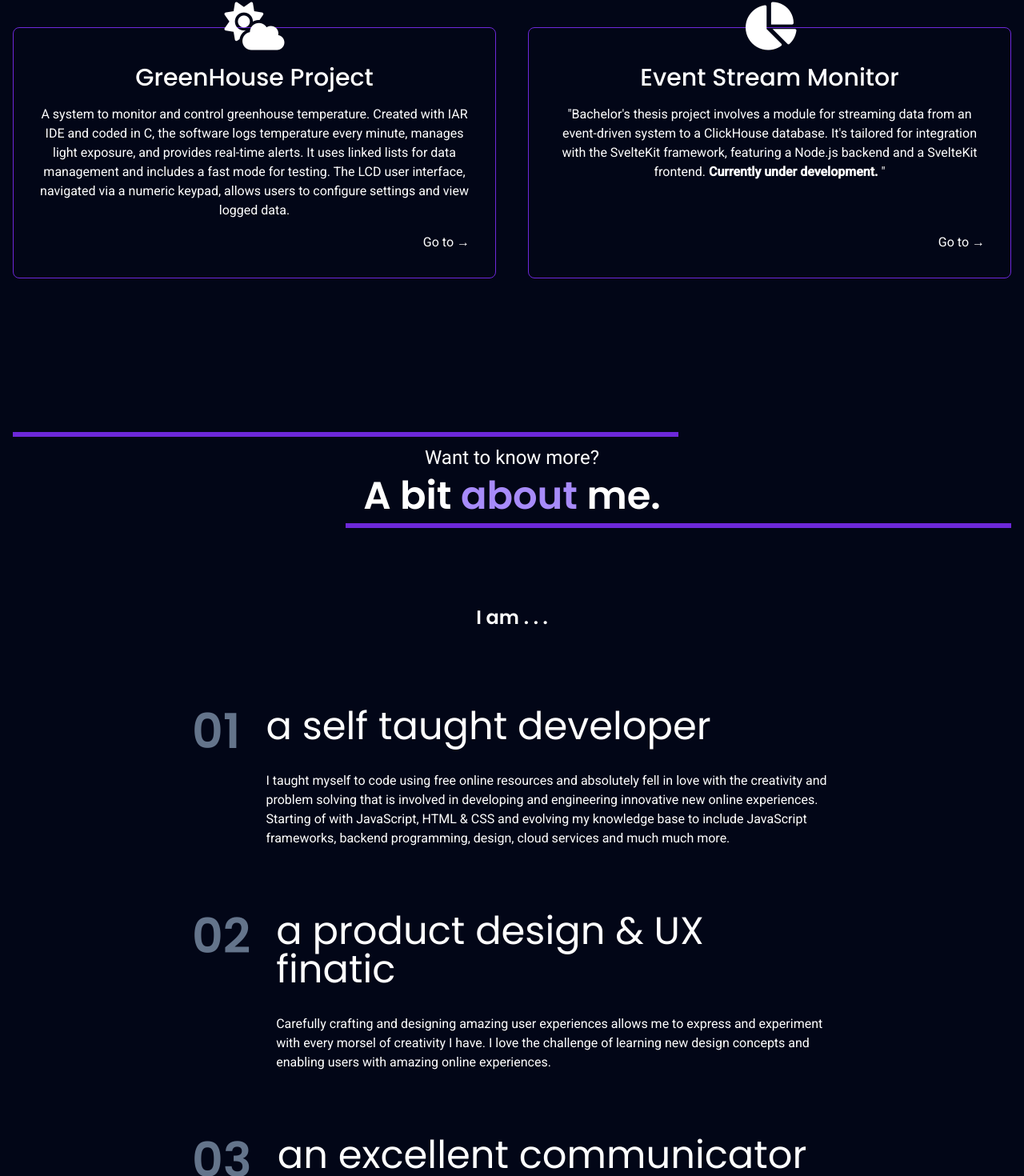
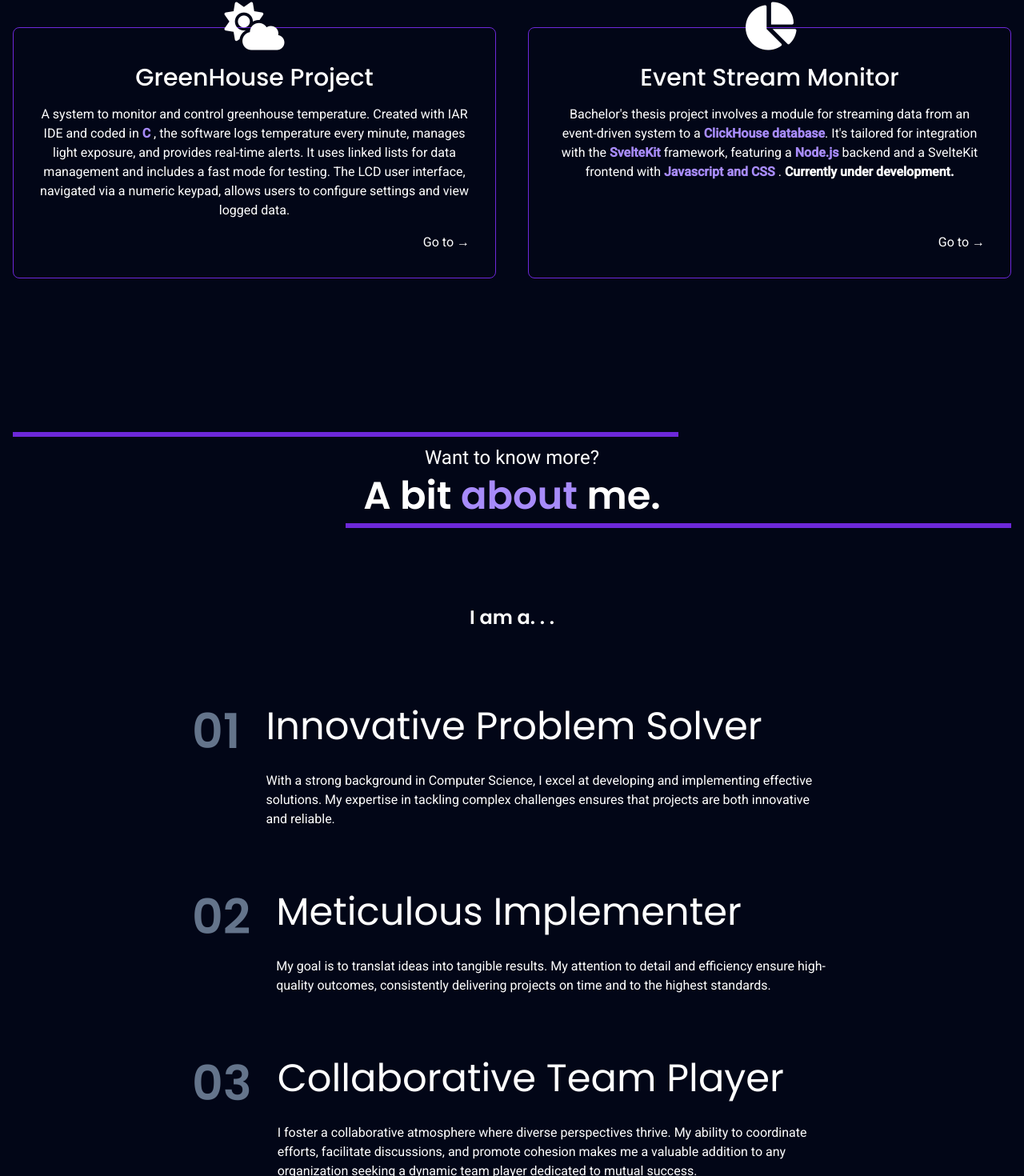
Before and after one commit to davidQva/portfolio, a SvelteKit app: page / in a window 1280 px wide. Shown: the part 1253-2723 px from the top of the page at 80% size. Built offline with nearby package versions, Linux system fonts and the light colour scheme.

Commit message:
new foto and new text about

```diff
--- a/src/components/Header.svelte
+++ b/src/components/Header.svelte
@@ -24,7 +24,7 @@
                 <p>{tab.name}</p>
             </a>
         {/each}
-        <a href="https://www.linkedin.com/in/david-qvarnstr%C3%B6m-575933236/">
+        <a href="#contact">
             <button
                 class="blueShadow relative overflow-hidden px-5 py-2 group rounded-full bg-white text-slate-950"
             >
--- a/src/components/Main.svelte
+++ b/src/components/Main.svelte
@@ -31,19 +31,19 @@
     let benefits = [
         {
             metric: "10x",
-            name: "a self taught developer",
+            name: "Innovative Problem Solver",
             description:
-                "I taught myself to code using free online resources and absolutely fell in love with the creativity and problem solving that is involved in developing and engineering innovative new online experiences. Starting of with JavaScript, HTML & CSS and evolving my knowledge base to include JavaScript frameworks, backend programming, design, cloud services and much much more.",
+                "With a strong background in Computer Science, I excel at developing and implementing effective solutions. My expertise in tackling complex challenges ensures that projects are both innovative and reliable.",
         },
         {
-            name: "a product design & UX finatic",
+            name: "Meticulous Implementer",
             description:
-                "Carefully crafting and designing amazing user experiences allows me to express and experiment with every morsel of creativity I have. I love the challenge of learning new design concepts and enabling users with amazing online experiences.",
+                "My goal is to translat ideas into tangible results. My attention to detail and efficiency ensure high-quality outcomes, consistently delivering projects on time and to the highest standards.",
         },
         {
-            name: "an excellent communicator",
+            name: "Collaborative Team Player",
             description:
-                "Communication is key and it's a paramount value of mine. I believe in transparency and constructive communication above all else. This helps me develop deep relationships and ensures my effectiveness and productivity in any work space with any team.",
+                "I foster a collaborative atmosphere where diverse perspectives thrive. My ability to coordinate efforts, facilitate discussions, and promote cohesion makes me a valuable addition to any organization seeking a dynamic team player dedicated to mutual success.",
         },
     ];
 </script>
@@ -65,9 +65,7 @@
                 My <span class="text-violet-400">favorite tech</span> includes Java
                 Javascript Python Node.js Sveltekit CSS C C++ PostgreSQL ClickHouse
             </p>
-            <a
-                href="https://www.linkedin.com/in/david-qvarnstr%C3%B6m-575933236/"
-            >
+            <a href="#contact">
                 <button
                     class="blueShadow mx-auto lg:mr-auto lg:ml-0 text-base sm:text-lg md:text-xl poppins relative overflow-hidden px-6 py-3 group rounded-full bg-white text-slate-950"
                 >
@@ -80,8 +78,8 @@
         </div>
         <div class="relative grid place-items-center">
             <img
-                class="relative object-cover z-[2] max-h-[30vh]"
-                src={"/images/profile.png"}
+                class="relative object-cover z-[2] max-h-[90vh]"
+                src={"/images/IMG_3184.png"}
                 alt="Profile image"
             />
         </div>
@@ -125,21 +123,31 @@
             <Step step={steps[2]}>
                 <p>
                     A system to monitor and control greenhouse temperature.
-                    Created with IAR IDE and coded in C, the software logs
-                    temperature every minute, manages light exposure, and
-                    provides real-time alerts. It uses linked lists for data
-                    management and includes a fast mode for testing. The LCD
-                    user interface, navigated via a numeric keypad, allows users
-                    to configure settings and view logged data.
+                    Created with IAR IDE and coded in <strong
+                        class="text-violet-400"
+                        >C
+                    </strong>, the software logs temperature every minute,
+                    manages light exposure, and provides real-time alerts. It
+                    uses linked lists for data management and includes a fast
+                    mode for testing. The LCD user interface, navigated via a
+                    numeric keypad, allows users to configure settings and view
+                    logged data.
                 </p>
             </Step>
             <Step step={steps[3]}>
                 <p>
-                    "Bachelor's thesis project involves a module for streaming
-                    data from an event-driven system to a ClickHouse database.
-                    It's tailored for integration with the SvelteKit framework,
-                    featuring a Node.js backend and a SvelteKit frontend.
-                    <strong> Currently under development. </strong>"
+                    Bachelor's thesis project involves a module for streaming
+                    data from an event-driven system to a <strong
+                        class="text-violet-400">ClickHouse database</strong
+                    >. It's tailored for integration with the
+                    <strong class="text-violet-400">SvelteKit </strong>
+                    framework, featuring a
+                    <strong class="text-violet-400">Node.js </strong>
+                    backend and a SvelteKit frontend with
+                    <strong class="text-violet-400"
+                        >Javascript and CSS
+                    </strong>.
+                    <strong> Currently under development. </strong>
                 </p>
             </Step>
         </div>
@@ -159,7 +167,7 @@
             </h3>
         </div>
         <p class="mx-auto poppins font-semibold text-lg sm:text-xl md:text-2xl">
-            I am . . .
+            I am a. . .
         </p>
         <div class="flex flex-col gap-20 w-full mx-auto max-w-[800px]">
             {#each benefits as benefit, index}
@@ -179,7 +187,7 @@
             {/each}
         </div>
         <h5 class={" text-2xl sm:text-3xl font-semibold text-center poppins "}>
-            The <span class="text-violet-400">Complete</span> Package
+            The <span class="text-violet-400">Formaly Educated</span> Solutionist
         </h5>
     </section>
 </main>
```
Also changed, not shown: 1 other file (tests, documents, lock files or other folders).
